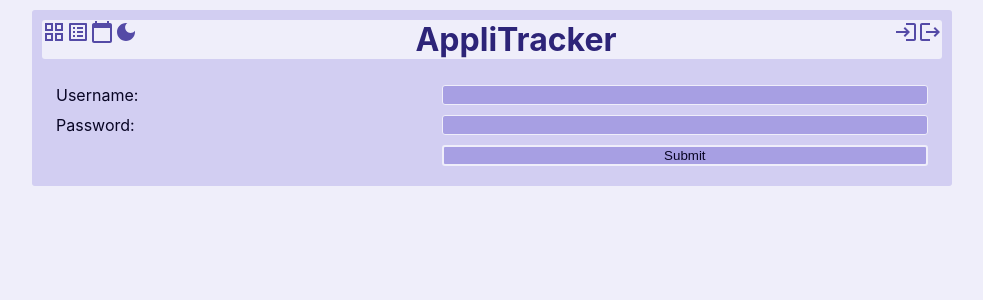
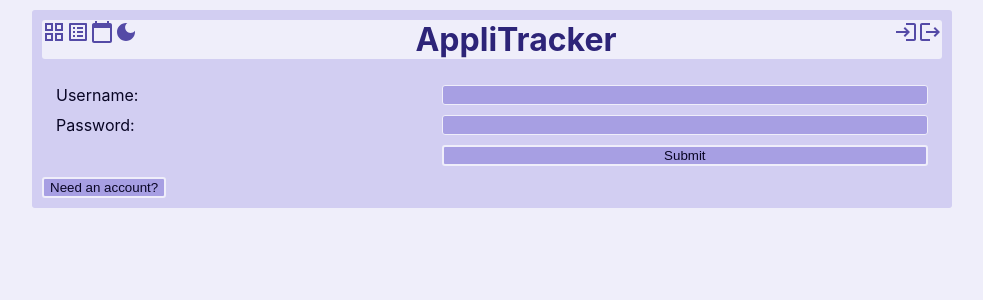
Before and after one commit to fitzgeraldkd/applitracker-frontend, a React (Create React App) app: page /login in a window 1280 px wide. Shown: the top 300 px of the page, without its empty margins (148-1131 px from the left). Built offline with nearby package versions, Linux system fonts and the light colour scheme.

Commit message:
Add placeholders for authentication

```diff
--- a/src/components/Jobs.js
+++ b/src/components/Jobs.js
@@ -9,15 +9,16 @@ function Body({ userId }) {
   const navigate = useNavigate();
 
   useEffect(() => {
-    if (status === 'rejected') navigate('/login');
+    // TODO: implement authorization/authentication
+    // if (status === 'rejected') navigate('/login');
   }, [status, navigate]);
 
   useEffect(() => {
-    if (status === 'success') {
-      fetch(`${process.env.REACT_APP_API_URL}/applications?user_id=${userId}&login_token=${localStorage.getItem('login_token')}`)
+    // if (status === 'success') {
+      fetch(`${process.env.REACT_APP_API_URL}/jobs?user_id=${userId}&login_token=${localStorage.getItem('login_token')}`)
         .then(response => response.json())
         .then(job => setJobs(job));
-    }
+    // }
   }, [status, userId])
 
   return (
--- a/src/components/UserForm.js
+++ b/src/components/UserForm.js
@@ -14,6 +14,7 @@ function UserForm({ userId, handleUserIdUpdate }) {
   });
   const { status } = useAuth(userId);
   const [message, setMessage] = useState();
+  const [newUser, setNewUser] = useState(false);
   const [disableForm, setDisableForm] = useState(false);
   const navigate = useNavigate();
 
@@ -63,14 +64,18 @@ function UserForm({ userId, handleUserIdUpdate }) {
   };
 
   return (
+    <>
       <form onSubmit={handleFormSubmit}>
         <Fieldset columns={2} disabled={disableForm}>
           <Input name='username' label='Username:' value={loginData.username} onChange={handleFormChange} />
           <Input type='password' name='password' label='Password:' value={loginData.password} onChange={handleFormChange} />
+          {newUser && <Input type='password' name='passwordConfirm' label='Confirm:' value={loginData.passwordConfirm} onChange={handleFormChange} />}
           <span></span>
           <Button type='submit'>Submit</Button>
         </Fieldset>
       </form>
+      {newUser ? <Button onClick={() => setNewUser(false)}>Have an account?</Button> : <Button onClick={() => setNewUser(true)}>Need an account?</Button>}
+    </>
   );
 }
 
--- a/src/components/common/Button.js
+++ b/src/components/common/Button.js
@@ -2,11 +2,11 @@ import styled from "styled-components";
 import { useContext } from "react";
 import { ThemeContext } from '../../context/theme';
 
-function Button({ children }) {
+function Button({ children, ...buttonProps }) {
   const { theme, setTheme } = useContext(ThemeContext);
   console.log(ButtonComp);
   return (
-    <ButtonComp themeMode={theme}>
+    <ButtonComp themeMode={theme} {...buttonProps}>
       {children}
     </ButtonComp>
   )
```
Also changed, not shown: 1 other file (tests, documents, lock files or other folders). Lines whose indentation alone changed are shown as unchanged.
